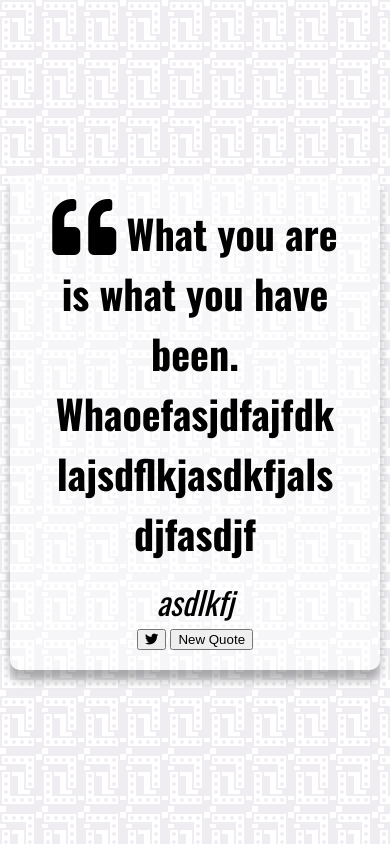
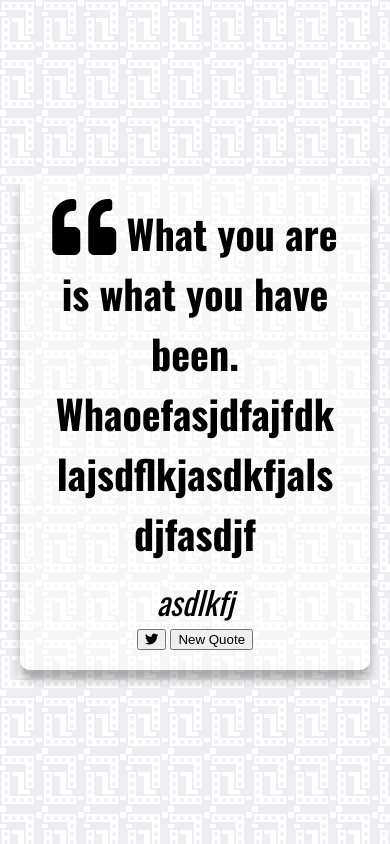
Before and after one commit to AzizaHalder/quote-generator, a plain HTML site: page index.html in a window 390 px wide. Drawn offline with nearby package versions, Linux system fonts and the light colour scheme.

Commit message:
style: increase padding quote container

```diff
--- a/style.css
+++ b/style.css
@@ -49,7 +49,7 @@ body {
 /* Media Query: Tablet or Smaller */
 @media screen and (max-width: 1000px) {
   .quote-container {
-    margin: auto 10px;
+    margin: auto 20px;
   }
 
   .quote-text {
```
